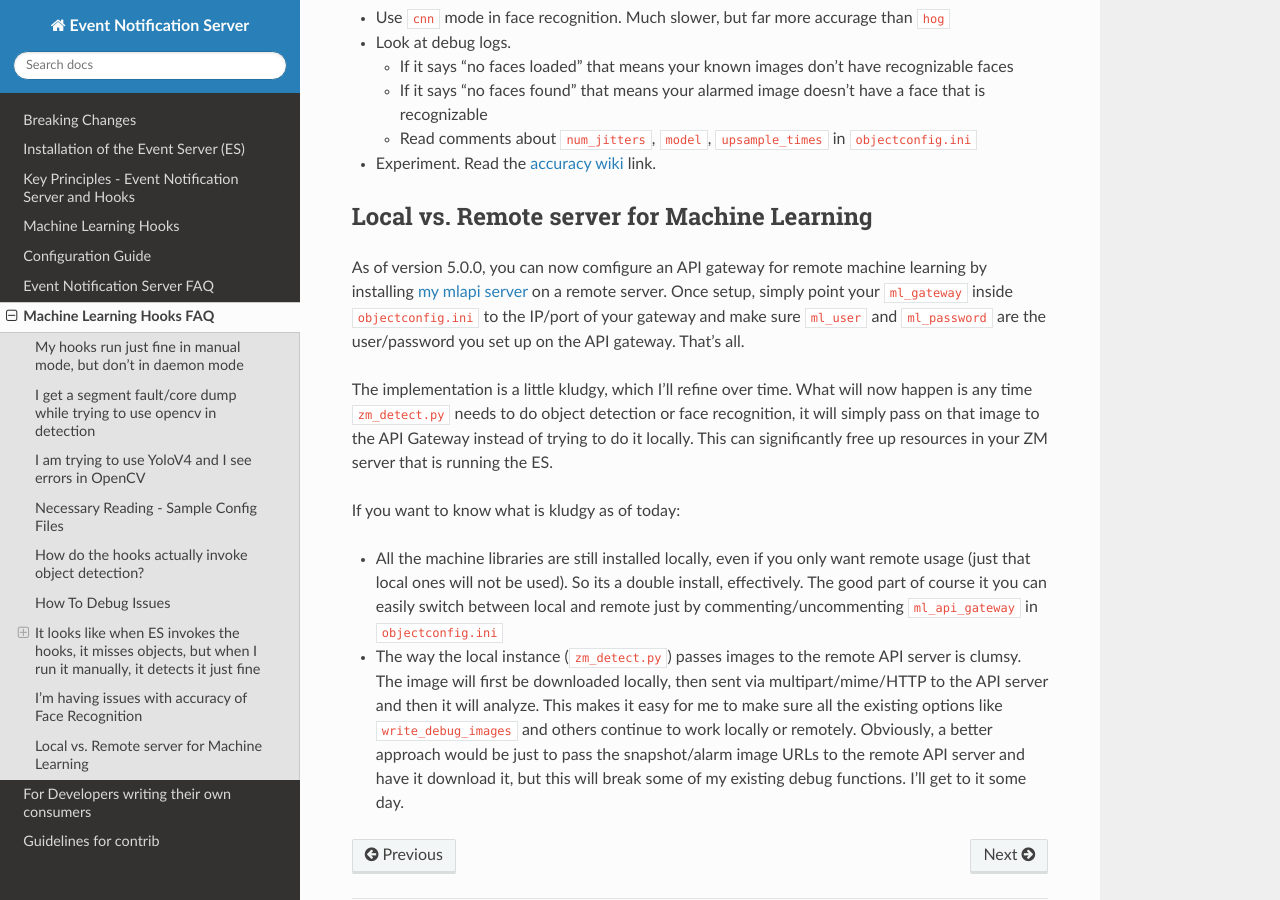
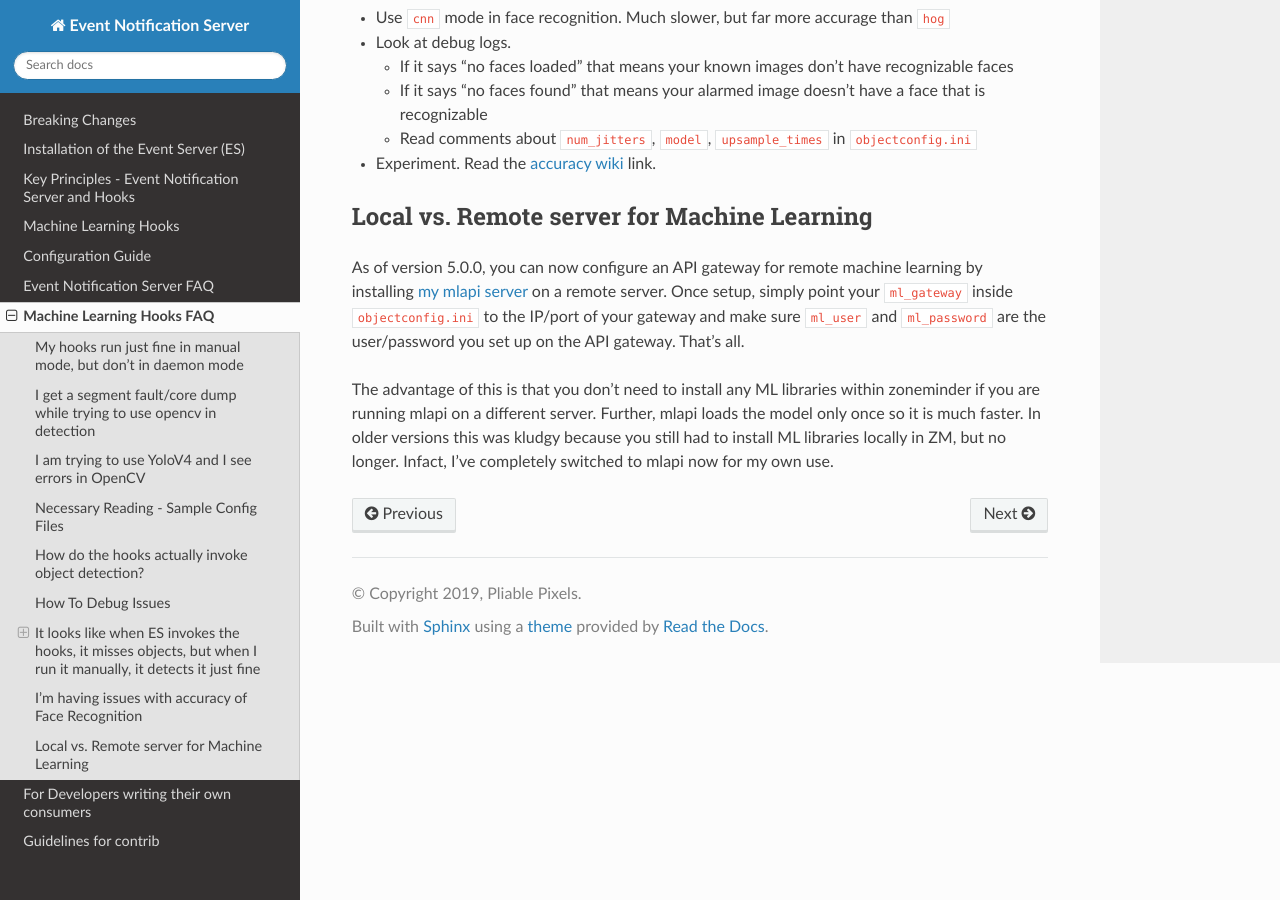
Before and after one commit to ZoneMinder/zmeventnotification, a Sphinx documentation site: the page built from docs/guides/hooks_faq.rst, in a window 1280 px wide and 900 px high, scrolled down 2962 px. Built offline with Sphinx 7.4.7 and the Read the Docs theme 2.0.0, drawn with Linux system fonts in a browser that asks for light colours.

Commit message:
fix incorrect docs

```diff
--- a/docs/guides/hooks_faq.rst
+++ b/docs/guides/hooks_faq.rst
@@ -104,12 +104,13 @@ I'm having issues with accuracy of Face Recognition
 
 Local vs. Remote server for Machine Learning
 ---------------------------------------------
-As of version 5.0.0, you can now comfigure an API gateway for remote machine learning by installing `my mlapi server <https://github.com/pliablepixels/mlapi>`__ on a remote server. Once setup, simply point your ``ml_gateway`` inside ``objectconfig.ini`` to the IP/port of your gateway and make sure ``ml_user`` and ``ml_password`` are the user/password you set up on the API gateway. That's all.
+As of version 5.0.0, you can now configure an API gateway for remote
+machine learning by installing `my mlapi server <https://github.com/pliablepixels/mlapi>`__ on a remote server.
+Once setup, simply point your ``ml_gateway`` inside ``objectconfig.ini`` to the IP/port of your gateway and make sure
+``ml_user`` and ``ml_password`` are the user/password you set up on the API gateway. That's all.
 
-The implementation is a little kludgy, which I'll refine over time. What will now happen is any time ``zm_detect.py`` needs to do object detection or face recognition, it will simply pass on that image to the API Gateway instead of trying to do it locally. This can significantly free up resources in your ZM server that is running the ES.
-
-If you want to know what is kludgy as of today:
-
-- All the machine libraries are still installed locally, even if you only want remote usage (just that local ones will not be used). So its a double install, effectively. The good part of course it you can easily switch between local and remote just by commenting/uncommenting ``ml_api_gateway`` in ``objectconfig.ini``
-
-- The way the local instance (``zm_detect.py``) passes images to the remote API server is clumsy. The image will first be downloaded locally, then sent via multipart/mime/HTTP to the API server and then it will analyze. This makes it easy for me to make sure all the existing options like ``write_debug_images`` and others continue to work locally or remotely. Obviously, a better approach would be just to pass the snapshot/alarm image URLs to the remote API server and have it download it, but this will break some of my existing debug functions. I'll get to it some day.
+The advantage of this is that you don't need to install any ML libraries within
+zoneminder if you are running mlapi on a different server. Further, mlapi loads the model
+only once so it is much faster. In older versions this was kludgy because you still
+had to install ML libraries locally in ZM, but no longer. Infact, I've completely
+switched to mlapi now for my own use.
```
